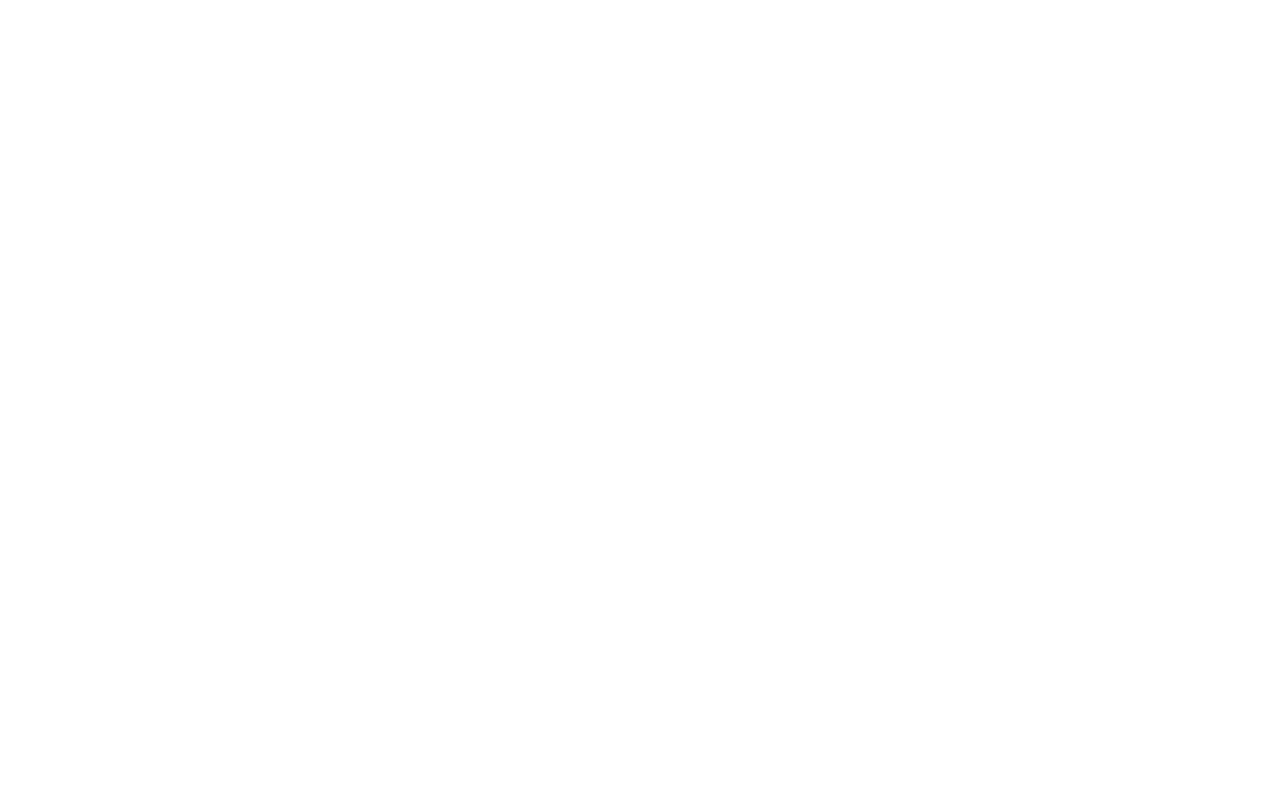
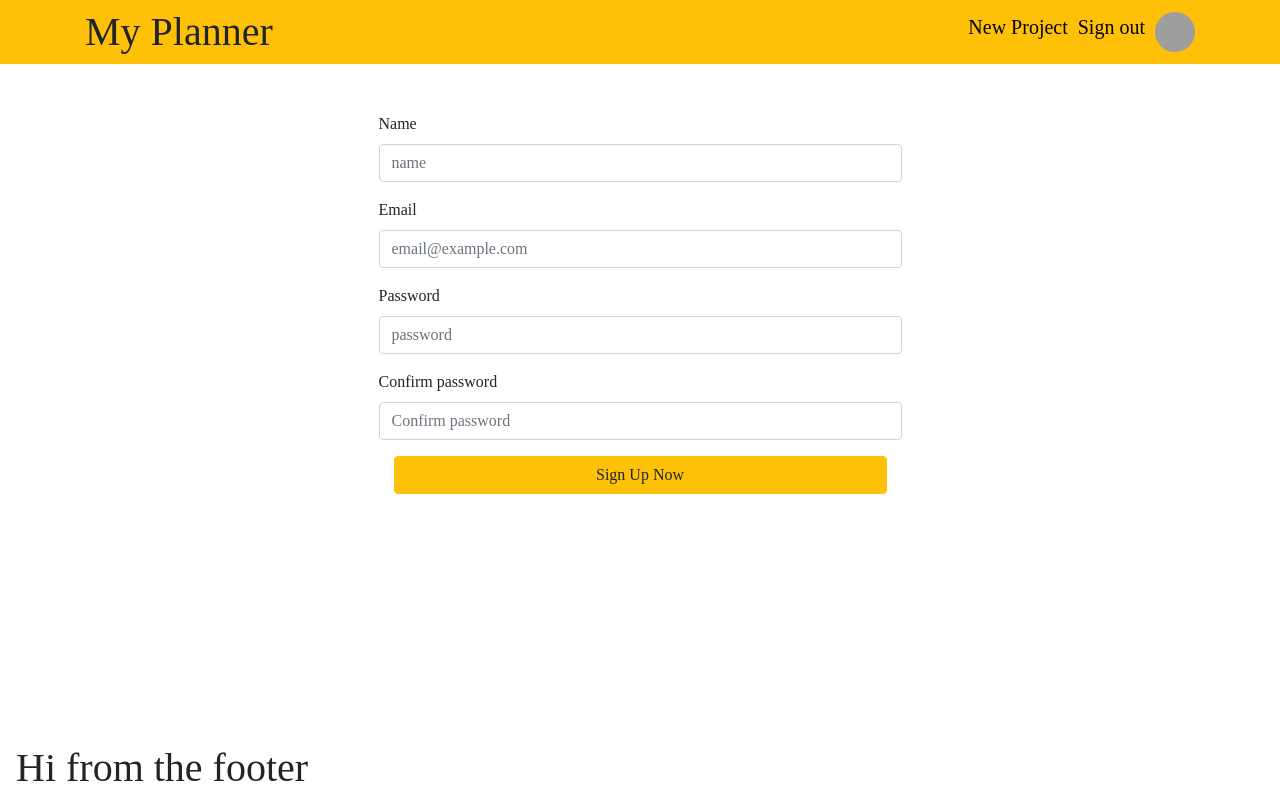
Before and after one commit to APIRO99/react-redux-firebase, a React (Create React App) app: page /signup in a window 1280 px wide. Built offline with nearby package versions, Linux system fonts and the light colour scheme; grey boxes are pictures that could not be loaded; a web font is replaced by a local one.

Commit message:
SignIn and SignUp

```diff
--- /dev/null
+++ b/src/components/auth/SignInForm.jsx
@@ -0,0 +1,54 @@
+import React, { useState } from 'react'
+import { Container, Button, Form, FormGroup, Label, Input, Col } from 'reactstrap';
+
+export const SignInForm = () =>{
+
+  const [state, setState] = useState({
+    email: '',
+    password:''
+  })
+
+
+  const handleChange = (event) =>{
+    setState({
+      ...state,
+      [event.target.id]: event.target.value
+    })
+  }
+
+  const handleSubmint = (event) =>{
+    event.preventDefault()
+    console.log(state);
+  }
+
+  const inputField = (label, id, placeholder) => (
+    <FormGroup row>
+      <Col className="p-0">
+        <Label for={ id }>{ label }</Label>
+        <Input type={ id } name={ id } id={ id } placeholder={ placeholder } onChange={handleChange} />
+      </Col>
+    </FormGroup>
+  )
+
+
+  return (
+    <Container className="flex-grow-1" fluid="md">
+      <Col  xs="12" lg={{ size: 6, offset:3}}>
+      <Form className =" my-5 mx-3" onSubmit={handleSubmint}>
+
+        { inputField('Email',             'email',            'email@example.com' ) }
+        { inputField('Password',          'password',         'password'          ) }
+
+        <FormGroup check className="mb-2">
+          <Label check>
+            <Input type="checkbox" />
+            Remember me
+          </Label>
+        </FormGroup>
+
+        <Button className="btn-warning btn-block">Submit</Button>
+      </Form>
+      </Col>
+    </Container>
+  )
+}
--- /dev/null
+++ b/src/components/auth/SignUpForm.jsx
@@ -0,0 +1,49 @@
+import React, { useState } from 'react'
+import { Container, Button, Form, FormGroup, Label, Input, Col } from 'reactstrap';
+
+export const SignUpForm = () =>{
+
+  const [state, setState] = useState({
+    name:'',
+    email: '',
+    password:'',
+    confirmPassword:''
+  })
+
+  const handleChange = (event) =>{
+    setState({
+      ...state,
+      [event.target.id]: event.target.value
+    })
+  }
+
+  const handleSubmint = (event) =>{
+    event.preventDefault()
+    console.log(state);
+  }
+
+  const inputField = (label, id, placeholder) => (
+    <FormGroup row>
+      <Col className="p-0">
+        <Label for={ id }>{ label }</Label>
+        <Input type={ id } name={ id } id={ id } placeholder={ placeholder } onChange={handleChange} />
+      </Col>
+    </FormGroup>
+  )
+
+  return (
+    <Container className="flex-grow-1" fluid="md">
+      <Col  xs="12" lg={{ size: 6, offset:3}}>
+      <Form className =" my-5 mx-3" onSubmit={handleSubmint}>
+
+        { inputField('Name',              'name',             'name'              ) }
+        { inputField('Email',             'email',            'email@example.com' ) }
+        { inputField('Password',          'password',         'password'          ) }
+        { inputField('Confirm password',  'confirmPassword',  'Confirm password'  ) }
+
+        <Button className="btn-warning btn-block">Sign Up Now</Button>
+      </Form>
+      </Col>
+    </Container>
+  )
+}
--- /dev/null
+++ b/src/pages/SignIn.jsx
@@ -0,0 +1,14 @@
+import React from 'react'
+import { Layout } from 'components/layout'
+import { SignInForm } from 'components/auth/SignInForm'
+
+const SignIn = () =>{
+
+  return (
+    <Layout>
+      <SignInForm />
+    </Layout>
+  )
+}
+
+export default SignIn
--- /dev/null
+++ b/src/pages/SignUp.jsx
@@ -0,0 +1,14 @@
+import React from 'react'
+import { Layout } from 'components/layout'
+import { SignUpForm } from 'components/auth/SignUpForm'
+
+const SignUp = () =>{
+
+  return (
+    <Layout>
+      <SignUpForm />
+    </Layout>
+  )
+}
+
+export default SignUp
--- a/src/routes/App.js
+++ b/src/routes/App.js
@@ -2,6 +2,8 @@ import React from 'react';
 import { BrowserRouter, Switch, Route } from 'react-router-dom'
 import Home from 'pages/Home'
 import Project from 'pages/Project'
+import signin from 'pages/SignIn'
+import signUp from 'pages/SignUp'
 
 
 function App() {
@@ -10,8 +12,8 @@ function App() {
       <Switch>
         <Route exact path="/" component={Home} />
         <Route exact path="/project/:id" component={Project} />
-        <Route exact path="/signin" component={Project} />
-        <Route exact path="/signip" component={Project} />
+        <Route exact path="/signin" component={signin} />
+        <Route exact path="/signup" component={signUp} />
       </Switch>
     </BrowserRouter>
   )
```
Also changed, not shown: src/components/auth/SignIn.jsx (deleted), src/components/auth/SignUp.jsx (deleted).
